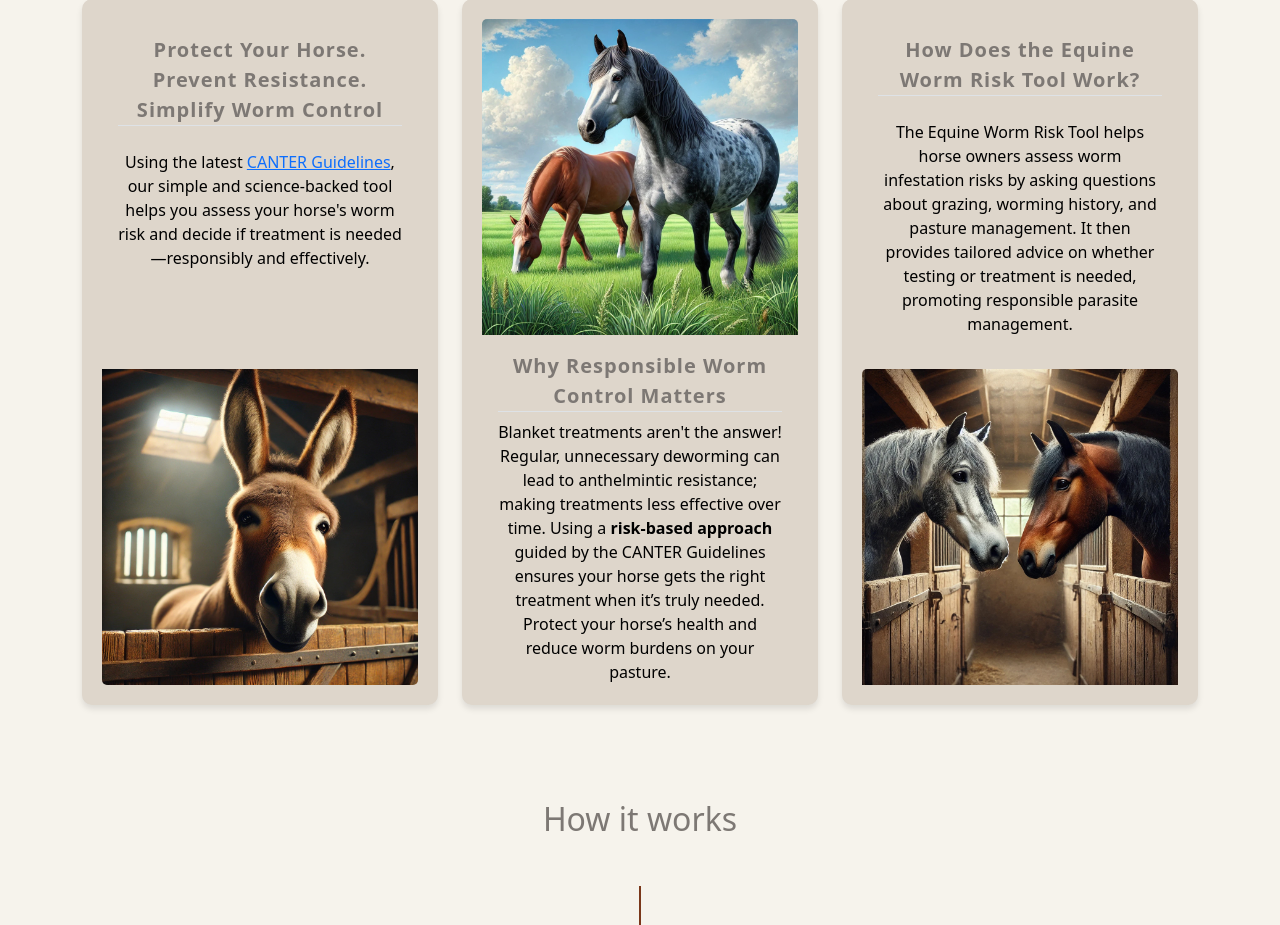
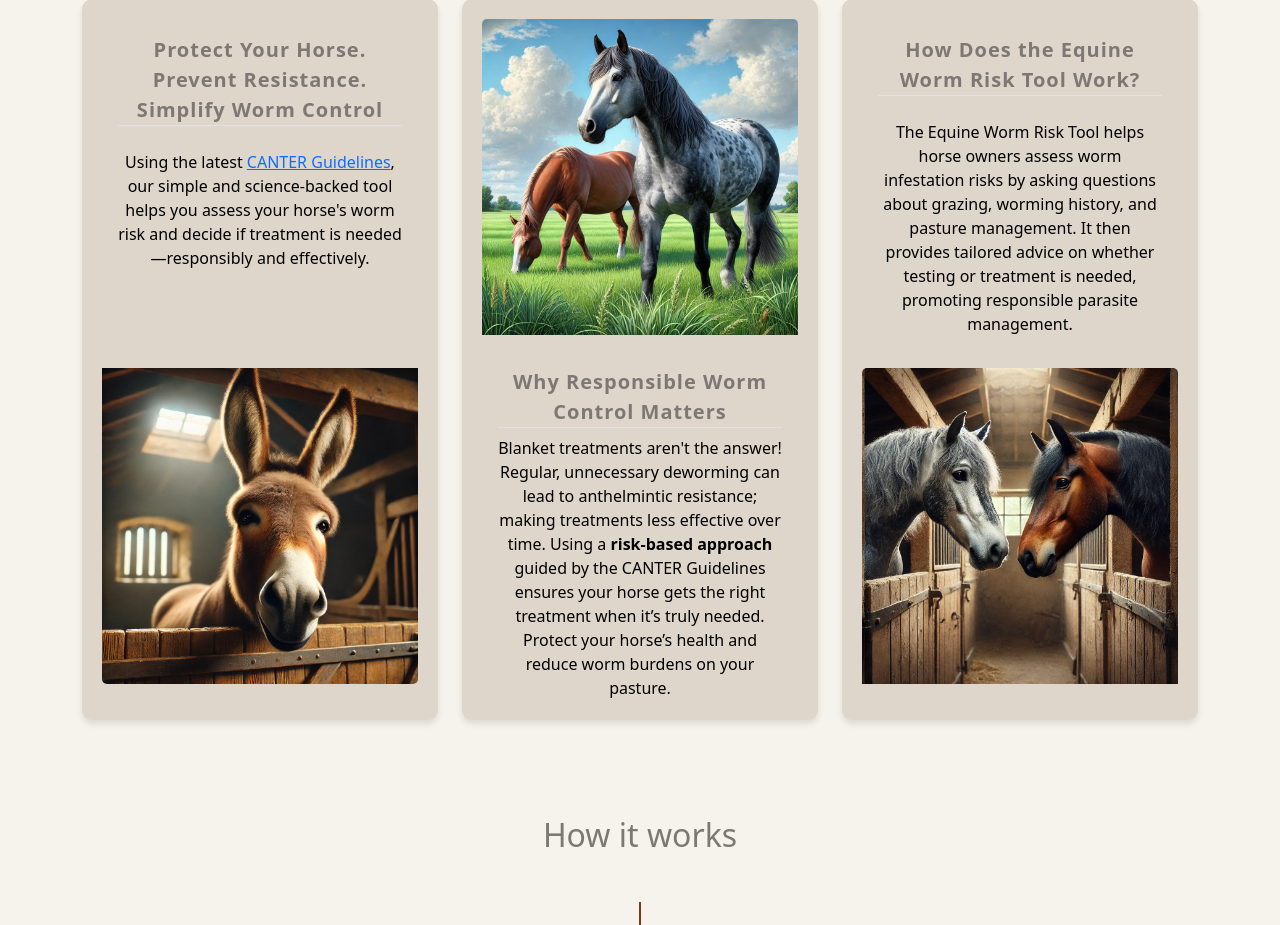
Before and after one commit to LukeI50/Horse-Site, a Django app: page / in a window 1280 px wide. Shown: the part 122-1047 px from the top of the page. Run offline with Django 4.2, Linux system fonts and the light colour scheme; some libraries are stand-ins or nearby versions.

Commit message:
add: margin bottom to images on home page

```diff
--- a/static/css/style.css
+++ b/static/css/style.css
@@ -151,6 +151,10 @@ p, .values-list, li {
     padding: .5rem;
 }
 
+.home-card img {
+    margin-bottom: 1rem;
+}
+
 .card-h5 {
     line-height: 1.5;
     letter-spacing: 1px;
```
